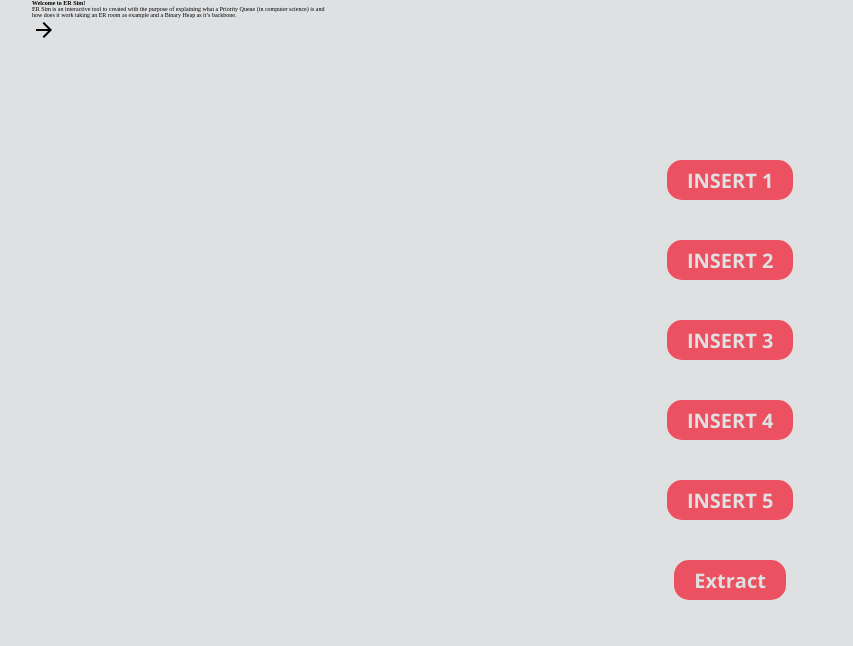
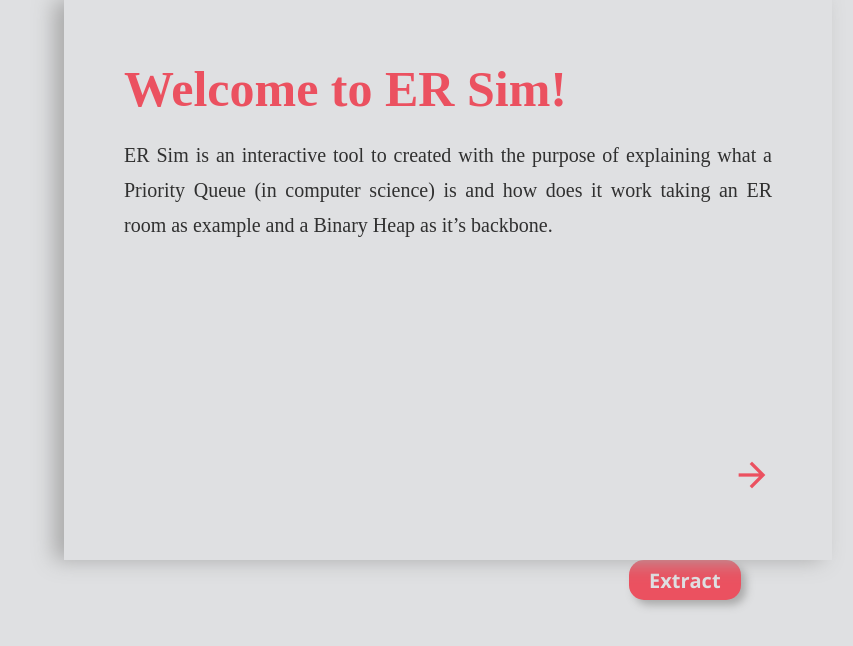
Before and after one commit to juanUrdaneta/ER-sim, a React (Create React App) app: page / in a window 1280 px wide. Shown: the top 646 px of the page, without its empty margins (224-1077 px from the left). Built offline with nearby package versions, Linux system fonts and the light colour scheme.

Commit message:
added modal, minor mods

```diff
--- a/src/App.scss
+++ b/src/App.scss
@@ -1,4 +1,5 @@
 @import './style/Colors.scss';
 @import './style/Container.scss';
 @import './style/BiHeap.scss';
+@import './style/Modal.scss';
 @import './style/ActionMenu.scss';
--- a/src/style/ActionMenu.scss
+++ b/src/style/ActionMenu.scss
@@ -39,6 +39,8 @@ $anim-duration : 200ms;
 
         border-radius: 1.5rem;
 
+        box-shadow: .5rem .5rem .8rem #AAA;
+
         user-select: none;
 
         margin: 2rem 0 2rem 0;
--- a/src/style/BiHeap.scss
+++ b/src/style/BiHeap.scss
@@ -20,6 +20,9 @@ $animation-time: 200ms;
 
     display: flex;
     flex-direction: column;
+
+    position: relative;
+    top:10%;
 
     &__Row{
         display: flex;
```
Also changed, not shown: src/style/Colors.scss (line endings or trailing spaces).
